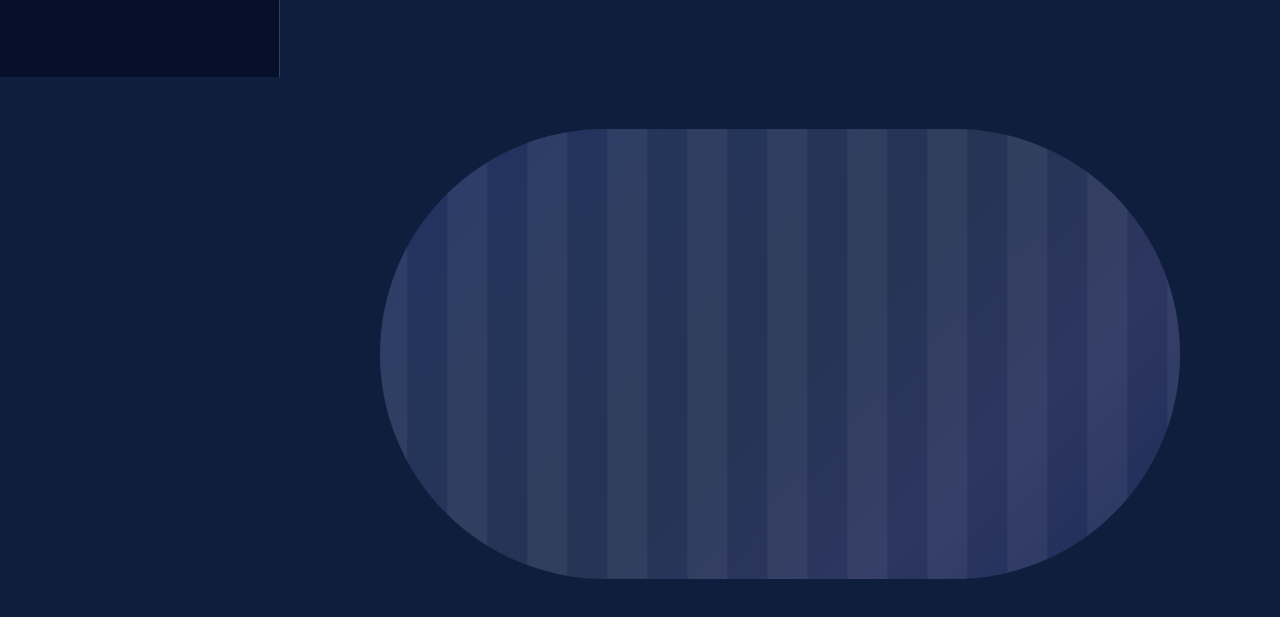
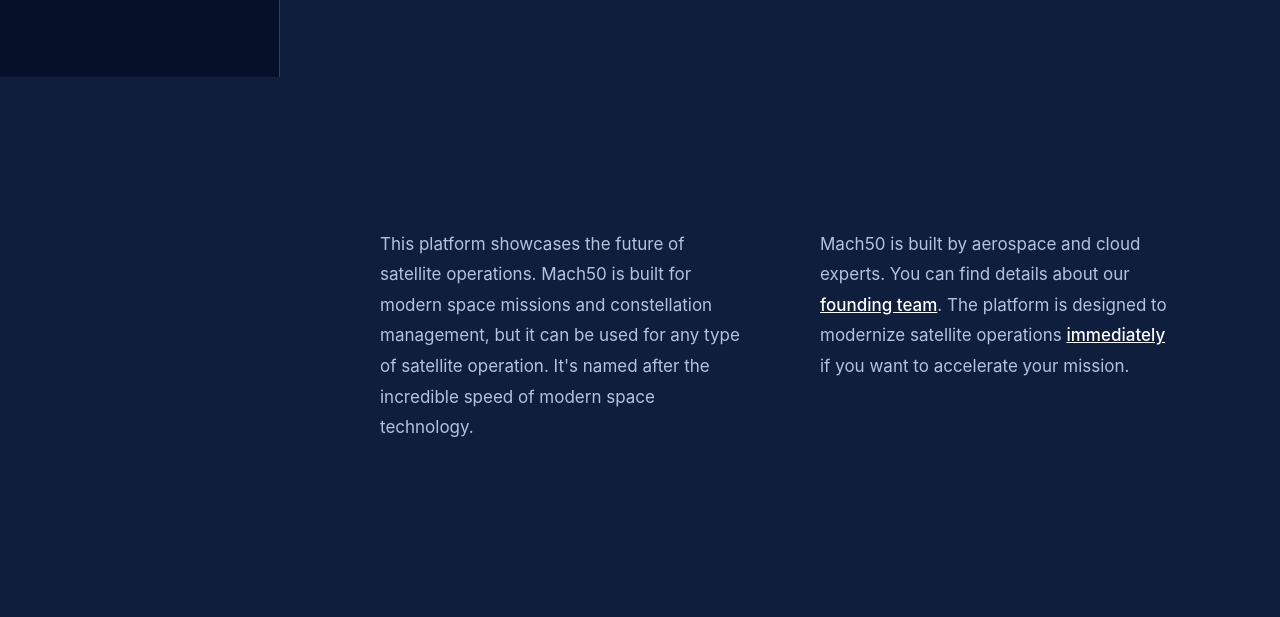
Before and after one commit to rockkw/mach50, a plain HTML site: page index.html in a window 1280 px wide. Shown: the part 723-1340 px from the top of the page. Drawn offline with Linux system fonts and the light colour scheme.

Commit message:
Update index.html
removed artistic-overlay

```diff
--- a/index.html
+++ b/index.html
@@ -1029,8 +1029,6 @@
                 <a href="#features" class="btn-secondary">Read More</a>
             </div>
 
-            <div class="artistic-overlay"></div>
-
             <div class="description-section">
                 <div class="description-text">
                     <p>This platform showcases the future of satellite operations. Mach50 is built for modern space missions and constellation management, but it can be used for any type of satellite operation. It's named after the incredible speed of modern space technology.</p>
```
